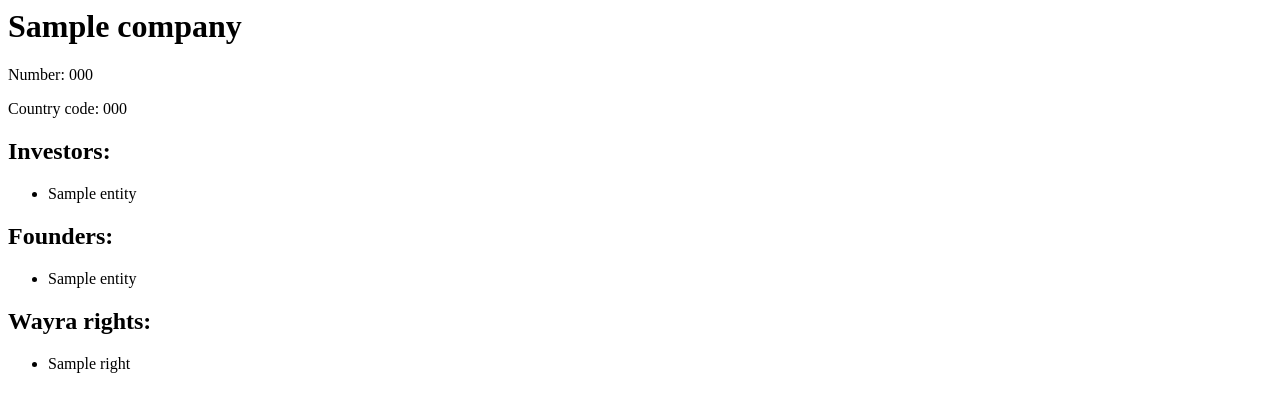
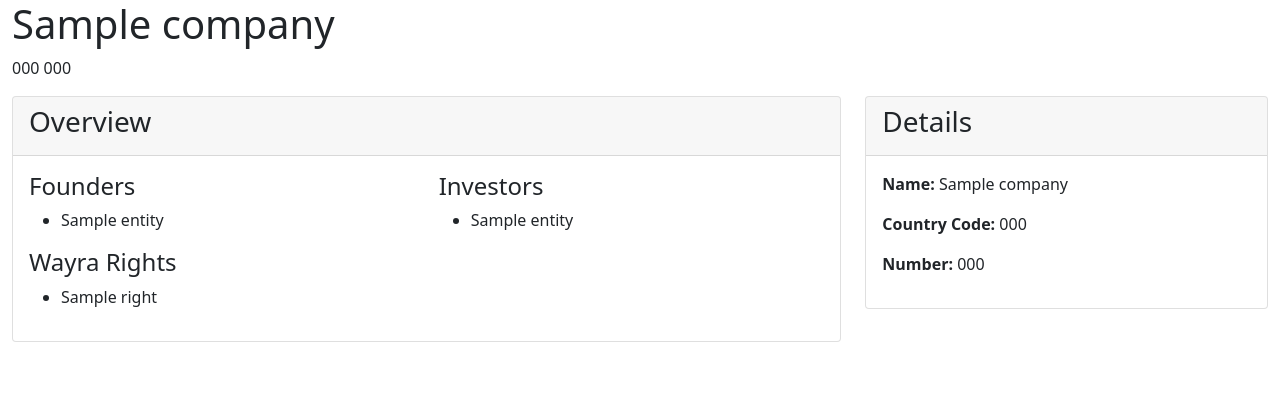
Before and after one commit to armallah/SEG-venture-capital-portfolio, a Django app: a page that uses manager/templates/company_details.html in a window 1280 px wide. Shown: the top 412 px of the page. Run offline with Django 4.2, Linux system fonts and the light colour scheme; tables that the repository leaves empty hold one stand-in row (values such as "Sample post"); some libraries are stand-ins or nearby versions.

Commit message:
add html refinements

```diff
--- a/manager/templates/base_content.html
+++ b/manager/templates/base_content.html
@@ -1,6 +1,8 @@
 {% extends 'base_login.html' %}
 {% comment %} being used for login page {% endcomment %}
 {% block body %}
+  {% block title%}
+  {% endblock %}
   {% block content %}
   {% include 'partials/messages.html' %}
   {% endblock %}
--- a/manager/templates/base_login.html
+++ b/manager/templates/base_login.html
@@ -6,9 +6,11 @@
     <meta charset="utf-8">
     <meta name="viewport" content="width=device-width, initial-scale=1">
     <link href="{% static 'custom.css' %}" rel="stylesheet">
+    <link rel="icon" type="image/x-icon" href="{% static 'Wayra-Icon-Black.ico' %}">
     <link href="https://cdn.jsdelivr.net/npm/bootstrap@5.1.2/dist/css/bootstrap.min.css" rel="stylesheet" integrity="sha384-uWxY/CJNBR+1zjPWmfnSnVxwRheevXITnMqoEIeG1LJrdI0GlVs/9cVSyPYXdcSF" crossorigin="anonymous">
     <link rel="stylesheet" href="https://cdn.jsdelivr.net/npm/bootstrap-icons@1.5.0/font/bootstrap-icons.css">
-    <title>Log in</title>
+    {% block title%}
+    {% endblock %}
   </head>
   <body>
     {% block body %}
--- a/manager/templates/company_details.html
+++ b/manager/templates/company_details.html
@@ -1,24 +1,71 @@
+{% extends 'base_content.html' %}
+
+{% block title %}
+{# <title> {{ request.user.full_name }}'s Dashboard</title> #}
+<title>{{ company.name }} - Company , Funding, Investing & Financials </title>
+{% endblock %}
+
+{% block content %}
+<div class="container-fluid">
+  <div class="row">
+    <div class="col-md-12">
       <h1>{{ company.name }}</h1>
-    <p>Number: {{ company.number }}</p>
-    <p>Country code: {{ company.country_code }}</p>
+      <p>{{ company.number }} {{ company.country_code }}</p>
+    </div>
+  </div>
 
-    <h2>Investors:</h2>
+  <div class="row">
+    <div class="col-md-8">
+      <div class="card">
+        <div class="card-header">
+          <h3 class="card-title">Overview</h3>
+        </div>
+        <div class="card-body">
+          <div class="row">
+            <div class="col-md-6">
+              <h4>Founders</h4>
+              <ul>
+              {% for founder in company.founders.all %}
+                <li>{{ founder.name }}</li>
+              {% endfor %}
+              </ul>
+            </div>
+            <div class="col-md-6">
+              <h4>Investors</h4>
               <ul>
               {% for investor in company.investors.all %}
                 <li>{{ investor.name }}</li>
               {% endfor %}
               </ul>
+            </div>
+          </div>
 
-    <h2>Founders:</h2>
-    <ul>
-    {% for founder in company.founders.all %}
-        <li>{{ founder.name }}</li>
-    {% endfor %}
-    </ul>
-
-    <h2>Wayra rights:</h2>
+          <div class="row">
+            <div class="col-md-12">
+              <h4>Wayra Rights</h4>
               <ul>
               {% for right in company.wayra_right.all %}
                 <li>{{ right.name }}</li>
               {% endfor %}
               </ul>
+            </div>
+          </div>
+        </div>
+      </div>
+    </div>
+
+    <div class="col-md-4">
+      <div class="card">
+        <div class="card-header">
+          <h3 class="card-title">Details</h3>
+        </div>
+        <div class="card-body">
+          <p><strong>Name:</strong> {{ company.name }}</p>
+          <p><strong>Country Code:</strong> {{ company.country_code }}</p>
+          <p><strong>Number:</strong> {{ company.number }}</p>
+        </div>
+      </div>
+    </div>
+  </div>
+</div>
+{% endblock %}
--- a/portfolio_management/urls.py
+++ b/portfolio_management/urls.py
@@ -23,7 +23,7 @@ urlpatterns = [
     path('', views.home , name="home"),
     path('dashboard/', views.dashboard, name = 'dashboard'),
     path("login" , views.log_in , name="log_in"),
-    path('entity/<str:name>/', views.entity_view, name='entity_view'),
+    path('entities/<str:name>/', views.entity_view, name='entity_view'),
     path('companies/<str:name>/', views.company_view, name='company_view')
 ]
 
```
Also changed, not shown: manager/templates/entity_details.html (+9 -0 lines). Lines whose indentation alone changed are shown as unchanged.
